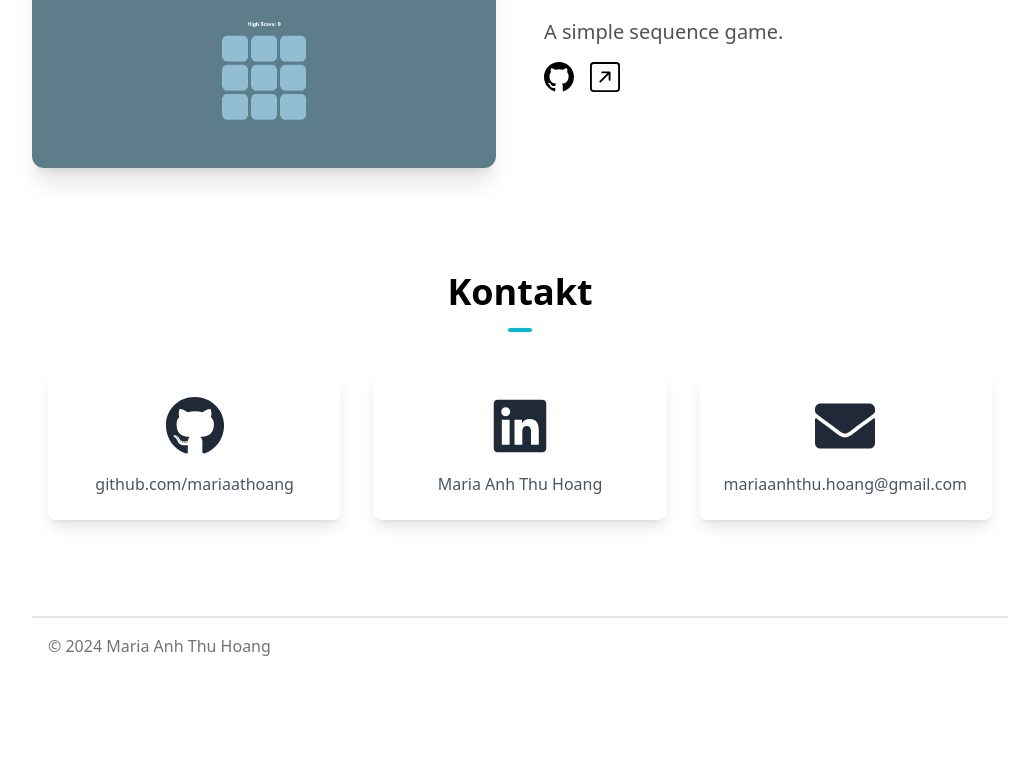
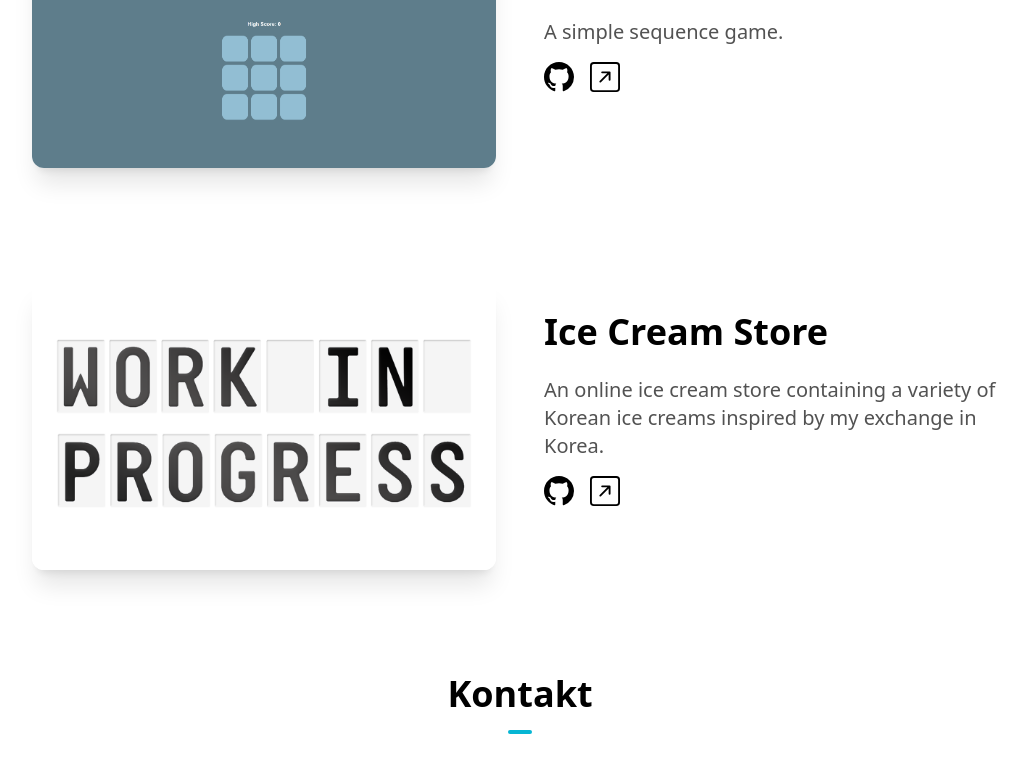
Before and after one commit to mariaathoang/portfolio-new, a Next.js app: page / in a window 1280 px wide. Shown: the part 1943-2710 px from the top of the page, without its empty margins (120-1146 px from the left). Before the commit the page ends 2617 px from the top, so only its background shows below. Built offline with nearby package versions, Linux system fonts and the light colour scheme.

Commit message:
legg til prosjekt

```diff
--- a/components/ProjectsSection.tsx
+++ b/components/ProjectsSection.tsx
@@ -12,6 +12,14 @@ const projects = [
     image: "/sequence-game.png",
     github: "https://github.com/mariaathoang/sequence-game",
     link: "https://mariaathoang.github.io/sequence-game/",
+  },
+  {
+    name: "Ice Cream Store",
+    description:
+      "An online ice cream store containing a variety of Korean ice creams inspired by my exchange in Korea.",
+    image: "/Work-In-Progress.png",
+    github: "https://github.com/mariaathoang/ecommerce-app",
+    link: "https://github.com/mariaathoang/ecommerce-app",
   },
 ]
 
```
